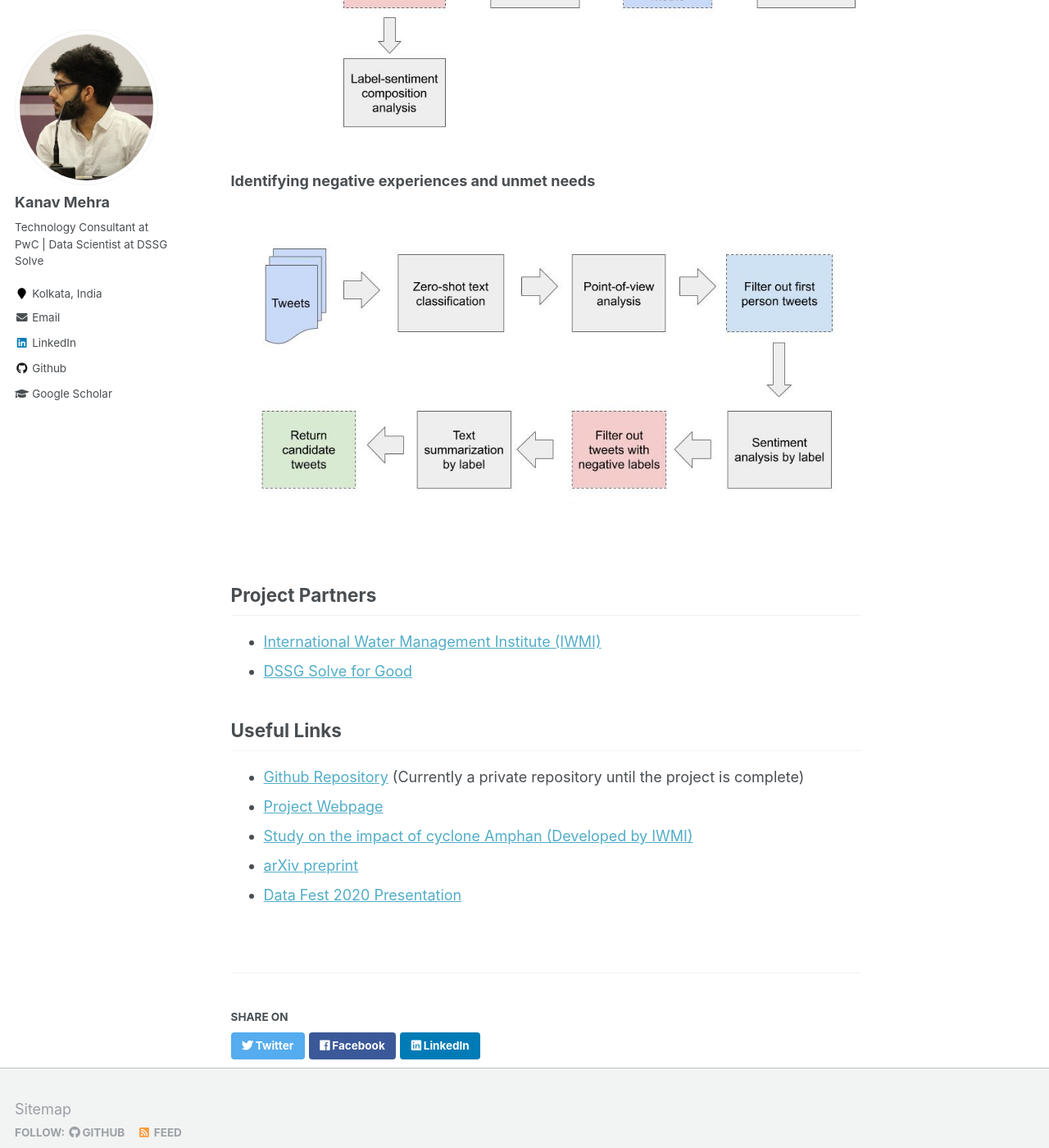
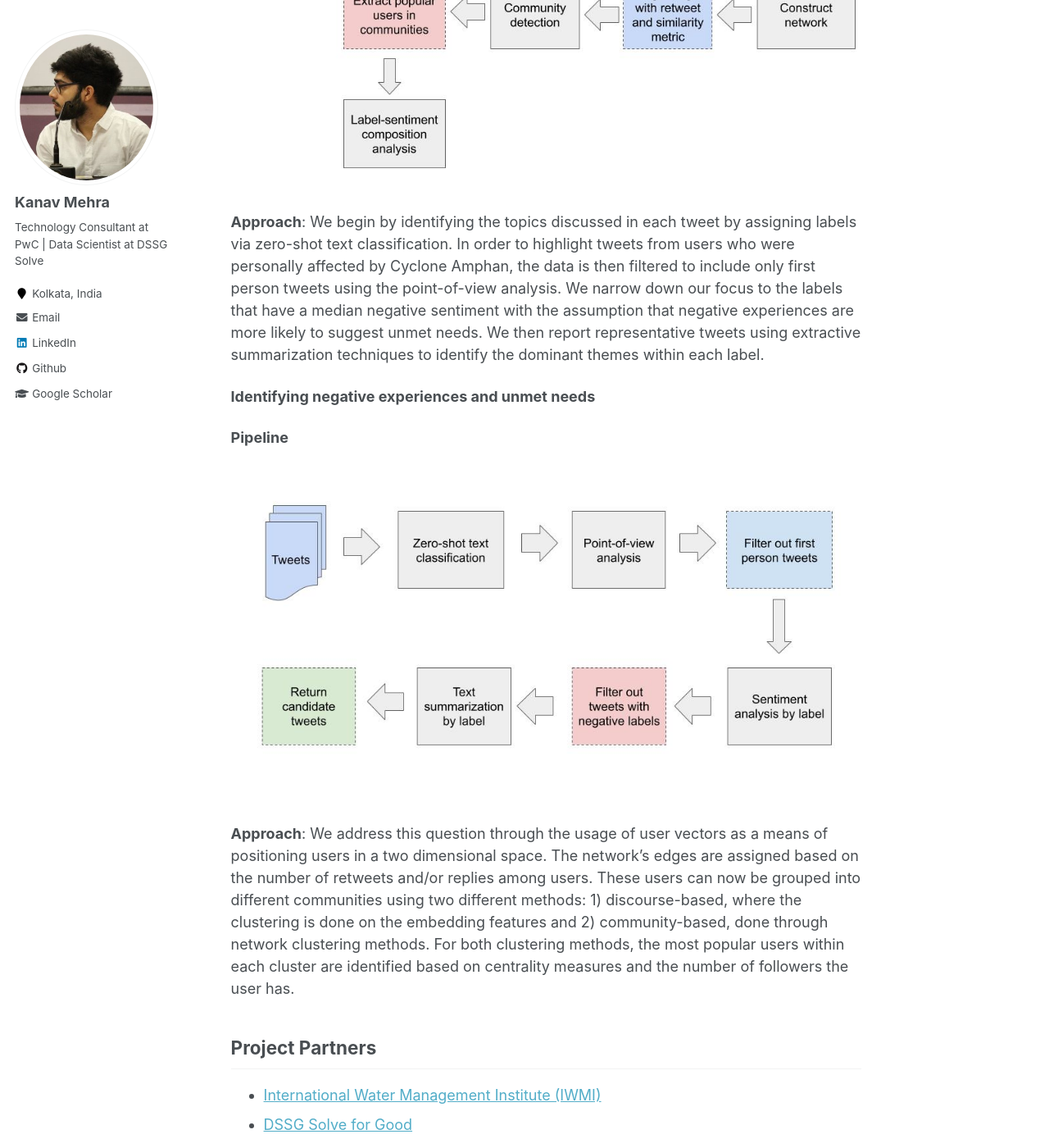
Before and after one commit to kanav-mehra/kanav-mehra.github.io, a Jekyll site: the page built from _projects/Amphan.md, in a window 1280 px wide and 1400 px high, scrolled down 926 px. Shown: the whole window at 82% size. Built offline with Jekyll 4.4.1, drawn with Linux system fonts in a browser that asks for light colours.

Commit message:
Editing Amphan project

```diff
--- a/_projects/Amphan.md
+++ b/_projects/Amphan.md
@@ -14,10 +14,23 @@ Research Methods
 --------------
 
 <b>Identifying narratives and influential users</b>
+
+
+<b>Pipeline</b>
 ![alt RQ1](http://kanav-mehra.github.io/images/rq1_pipeline.jpg)
 
+<b>Approach</b>:
+We begin by identifying the topics discussed in each tweet by assigning labels via zero-shot text classification. In order to highlight tweets from users who were personally affected by Cyclone Amphan, the data is then filtered to include only first person tweets using the point-of-view analysis. We narrow down our focus to the labels that have a median negative sentiment with the assumption that negative experiences are more likely to suggest unmet needs. We then report representative tweets using extractive summarization techniques to identify the dominant themes within each label.
+
+
 <b>Identifying negative experiences and unmet needs</b>
+
+
+<b>Pipeline</b>
 ![alt RQ2](http://kanav-mehra.github.io/images/rq2_pipeline.jpg)
+
+<b>Approach</b>:
+We address this question through the usage of user vectors as a means of positioning users in a two dimensional space. The network's edges are assigned based on the number of retweets and/or replies among users. These users can now be grouped into different communities using two different methods: 1) discourse-based, where the clustering is done on the embedding features and 2) community-based, done through network clustering methods. For both clustering methods, the most popular users within each cluster are identified based on centrality measures and the number of followers the user has.
 
 Project Partners
 ------
```
